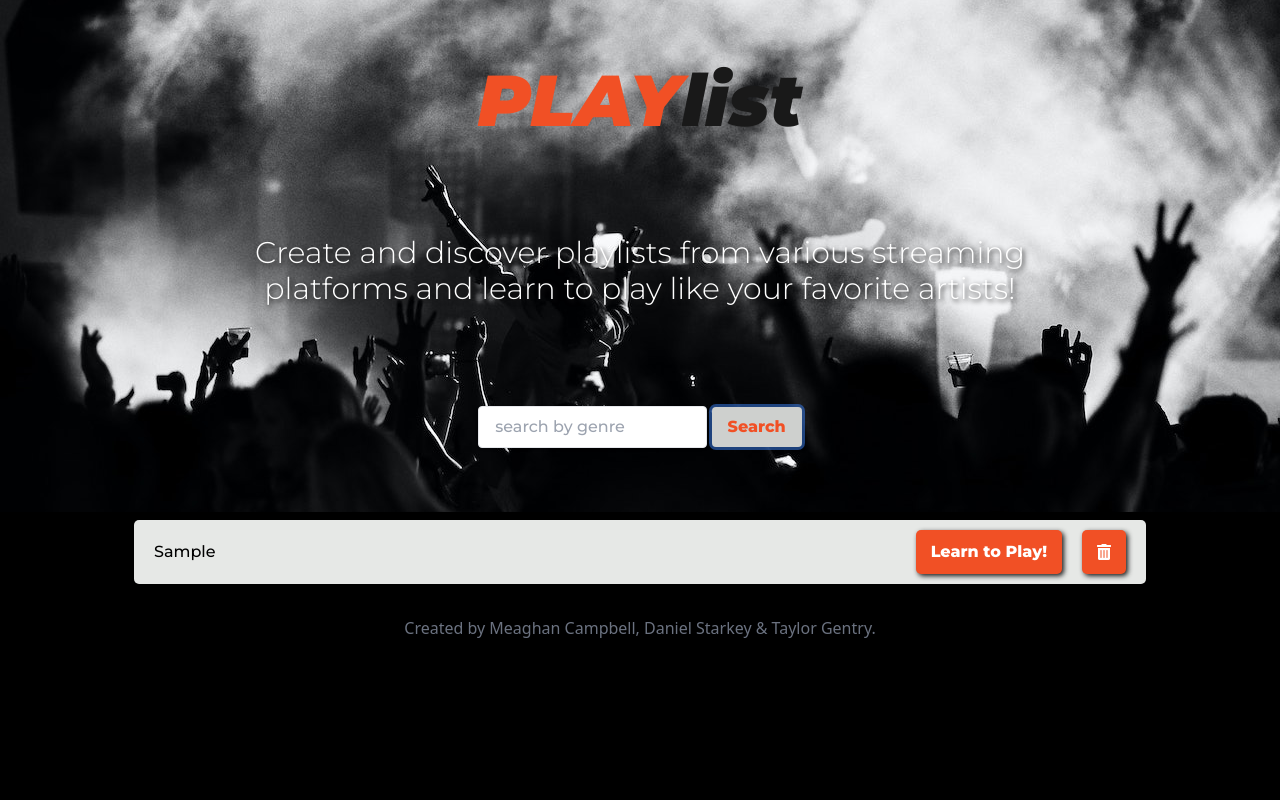
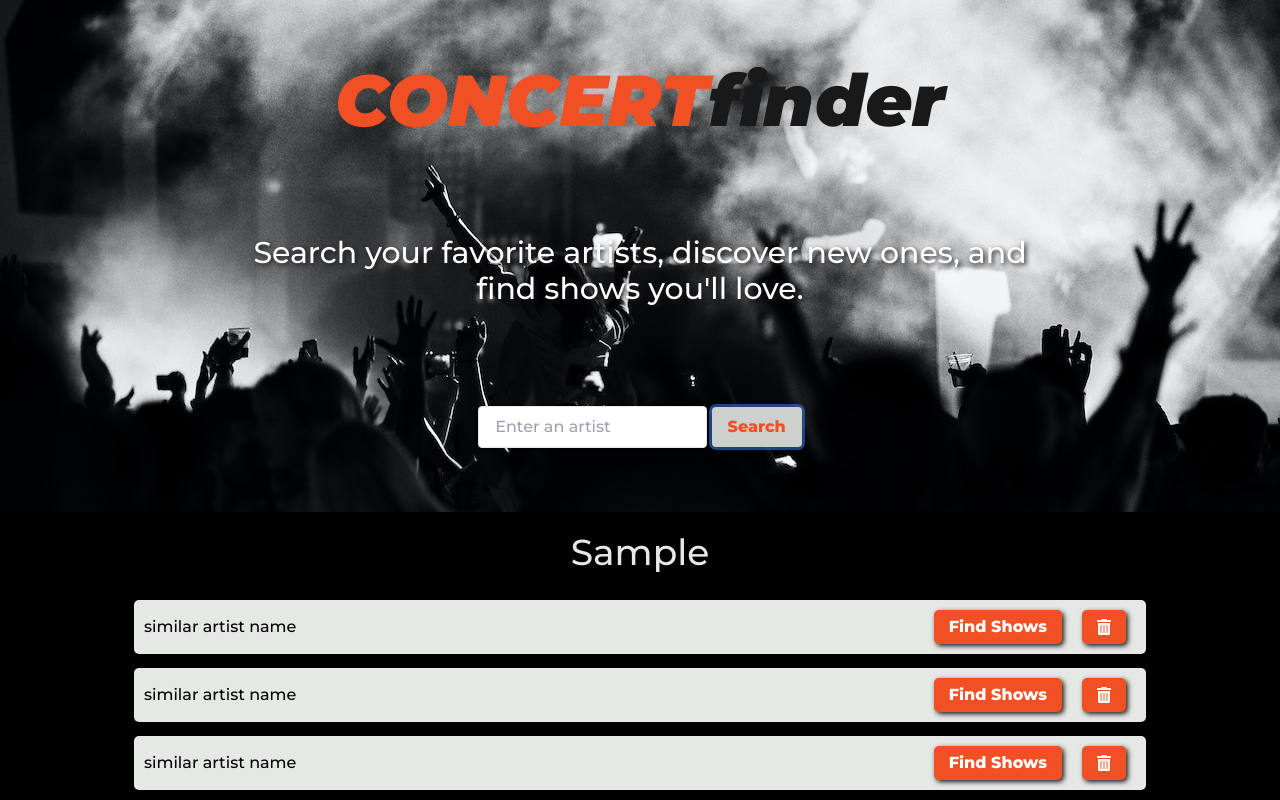
Before and after one commit to MeaghanCampbell/disc-live, a plain HTML site: page index.html in a window 1280 px wide. Both pictures are taken after typing "Sample" into the empty fields and a click on the button "Search". Shown: the top 800 px of the page. Drawn offline with nearby package versions, Linux system fonts and the light colour scheme.

Commit message:
updated application

```diff
--- a/assets/css/style.css
+++ b/assets/css/style.css
@@ -22,7 +22,6 @@
 .description {
   text-shadow: 2px 2px 5px #191919;
   color: #FFFFFF;
-  font-weight: lighter;
 }
 .search {
   color: #f15025;
@@ -33,25 +32,27 @@
   color: #f38162;
 }
 
-/* player container styles (ul) */
-.player-container {
+.searched-artist {
+  color: #E6E8E6;
+  font-weight: normal;
+  padding: 20px;
+}
+
+/* artist container styles (ul) */
+.artist-container {
   margin: 2px auto;
   padding: 6px;
   width: 80%;
 
 }
-/* player container styles (li element) */
-.song-background {
+/* artist container styles (li element) */
+.artist-background {
   background-color: #E6E8E6;
   display: flex;
   flex-direction: row;
   justify-content: space-between;
+  align-items: center;
   border-radius: 5px;
-  padding: 10px;
-}
-/* song title & artist name */
-.song-details {
-  text-align: left;
   padding: 10px;
 }
 /* trash and learn button container */
@@ -62,18 +63,18 @@
 }
 
 /* button styles */
-.learn, .trash {
+.shows, .trash {
   box-shadow: 2px 2px 5px #191919;
   background-color:#f15025;
   text-align: center;
   color: #FFFFFF;
   font-weight: bold;
   border-radius: 5px;
-  padding: 0 15px;
+  padding: 5px 15px;
   margin: 0 10px;
 }
 
-.learn:hover, .trash:hover {
+.shows:hover, .trash:hover {
   box-shadow: none;
   background-color: #f38162;
 }
--- a/assets/js/script.js
+++ b/assets/js/script.js
@@ -5,64 +5,75 @@ var searchBtnEl = document.querySelector('#search-btn')
 var searchInputEl = document.querySelector('#search-input')
 
 // select player container
-var playerSectionEl = document.querySelector('#song-display')
+var artistSectionEl = document.querySelector('#similar-artist-display')
+
+// select artist name display
+var artistNameDisplay = document.querySelector('#artist-name')
 
 var submitSearch = function(event) {
     event.preventDefault();
 
     // get value from city name input
-    var songTitle = searchInputEl.value.trim();
+    var artistName = searchInputEl.value.trim();
 
-    if (songTitle) {
-        displaySongPlayer(songTitle);
+    if (artistName) {
+        displaySongPlayer(artistName);
         searchInputEl.value = "";
     } else {
-        alert('Please enter a song title')
+        alert('Please enter a valid artist name.')
     }
 }
 
 // function to fetch spotify data here
 
 // function to display player
-var displaySongPlayer = function(songTitle) {
+var displaySongPlayer = function(artistName) {
 
+    artistNameDisplay.textContent = artistName
+
+    for (var i = 0; i < 5; i++) {
     // create player container (ul)
-    var playerContainerEl = document.createElement('ul')
-    playerContainerEl.classList.add('player-container')
+    var artistContainerEl = document.createElement('ul')
+    artistContainerEl.classList.add('artist-container')
 
     // create song background (li)
-    var songBackgroundEl = document.createElement('li')
-    songBackgroundEl.className = 'song-background'
+    var artistBackgroundEl = document.createElement('li')
+    artistBackgroundEl.className = 'artist-background'
 
     // create p element and give it value of songTitle (searched term)
-    var songTitleEl = document.createElement('p')
-    songTitleEl.classList.add('song-details')
-    songTitleEl.textContent = songTitle
+    var artistNameEl = document.createElement('p')
+    artistNameEl.classList.add('song-details')
+    artistNameEl.textContent = 'similar artist name' // this will be data...[i] to loop through and display 5 similar artists
 
     // create container for buttons
     var btnContainerEl = document.createElement('div')
     btnContainerEl.classList.add('button-container')
 
     // create learn button
-    var learnBtnEl = document.createElement('button')
-    learnBtnEl.classList.add('learn')
-    learnBtnEl.textContent = 'Learn to Play!'
+    var showsBtnEl = document.createElement('button')
+    showsBtnEl.classList.add('shows')
+    showsBtnEl.textContent = 'Find Shows'
 
     // create trash button and icon
     var trashBtnEl = document.createElement('button')
     trashBtnEl.classList.add('trash')
     trashBtnEl.classList.add('far')
     trashBtnEl.classList.add('fa-trash-alt')
+    // id for trash button so we can target to remove item
+    trashBtnEl.setAttribute('id', 'trash-btn')
 
     // append elements to page
-    playerSectionEl.appendChild(playerContainerEl)
-    playerContainerEl.appendChild(songBackgroundEl)
-    songBackgroundEl.appendChild(songTitleEl)
-    songBackgroundEl.appendChild(btnContainerEl)
-    btnContainerEl.appendChild(learnBtnEl)
+    artistSectionEl.appendChild(artistContainerEl)
+    artistContainerEl.appendChild(artistBackgroundEl)
+    artistBackgroundEl.appendChild(artistNameEl)
+    artistBackgroundEl.appendChild(btnContainerEl)
+    btnContainerEl.appendChild(showsBtnEl)
     btnContainerEl.appendChild(trashBtnEl)
+
+    }
 
 }
 
+
 // listen for search button click
 searchBtnEl.addEventListener('click', submitSearch);
--- a/index.html
+++ b/index.html
@@ -9,7 +9,7 @@
     <link href="https://fonts.googleapis.com/css2?family=Montserrat:ital,wght@0,300;0,500;0,800;1,500;1,900&display=swap" rel="stylesheet">
     <link rel="stylesheet" href="https://cdnjs.cloudflare.com/ajax/libs/tailwindcss/2.0.2/tailwind.min.css" integrity="sha512-+WF6UMXHki/uCy0vATJzyA9EmAcohIQuwpNz0qEO+5UeE5ibPejMRdFuARSrl1trs3skqie0rY/gNiolfaef5w==" crossorigin="anonymous" />
     <link rel='stylesheet' href="./assets/css/style.css" />
-    <title>PLAYlist</title>
+    <title>Concert Finder</title>
 </head>
 
 <body class="bg-black overflow-scroll">
@@ -18,18 +18,18 @@
         <!-- Header Info Box -->
         <div class="box-border p-16 items-center content-between text-center flex flex-wrap justify-center h-full w-full">
             <!-- Website Name -->
-            <h1 class="text-7xl title">PLAY<span>list</span></h1>
+            <h1 class="text-7xl title">CONCERT<span>finder</span></h1>
             <!-- Website Description -->
             <div id="aboutText">
                 <p class="description sm:text-2xl md:text-3xl lg:px-40 md:px-20">
-                    Create and discover playlists from various
-                    streaming platforms and learn to play
-                    like your favorite artists!
+                    Search your favorite artists,
+                    discover new ones, and find
+                    shows you'll love.
                 </p>
             </div>
             <!-- Search Input -->
             <div id="searchBar">
-                <input id="search-input" class="form-control shadow appearance-none border rounded py-2 px-4 text-grey-darker focus:outline-none focus:ring focus:border-blue-300" id="enter-music" type="text" placeholder="search by genre" arial-label="search by genre">
+                <input id="search-input" class="form-control shadow appearance-none border rounded py-2 px-4 text-grey-darker focus:outline-none focus:ring focus:border-blue-300" id="enter-music" type="text" placeholder="Enter an artist" arial-label="search by genre">
                 <button id="search-btn" class="search font-bold py-2 px-4 rounded focus:outline-none focus:ring focus:border-blue-300" type="button" id="search-btn">
                     Search
                 </button>
@@ -37,8 +37,9 @@
         </div>
     </header>
 
-    <!-- Song List Display -->
-    <section id="song-display">
+    <!-- Similar artist display -->
+    <section id="similar-artist-display">
+        <h2 id="artist-name" class="searched-artist text-center text-4xl"></h2>
 
     </section>
 
```
